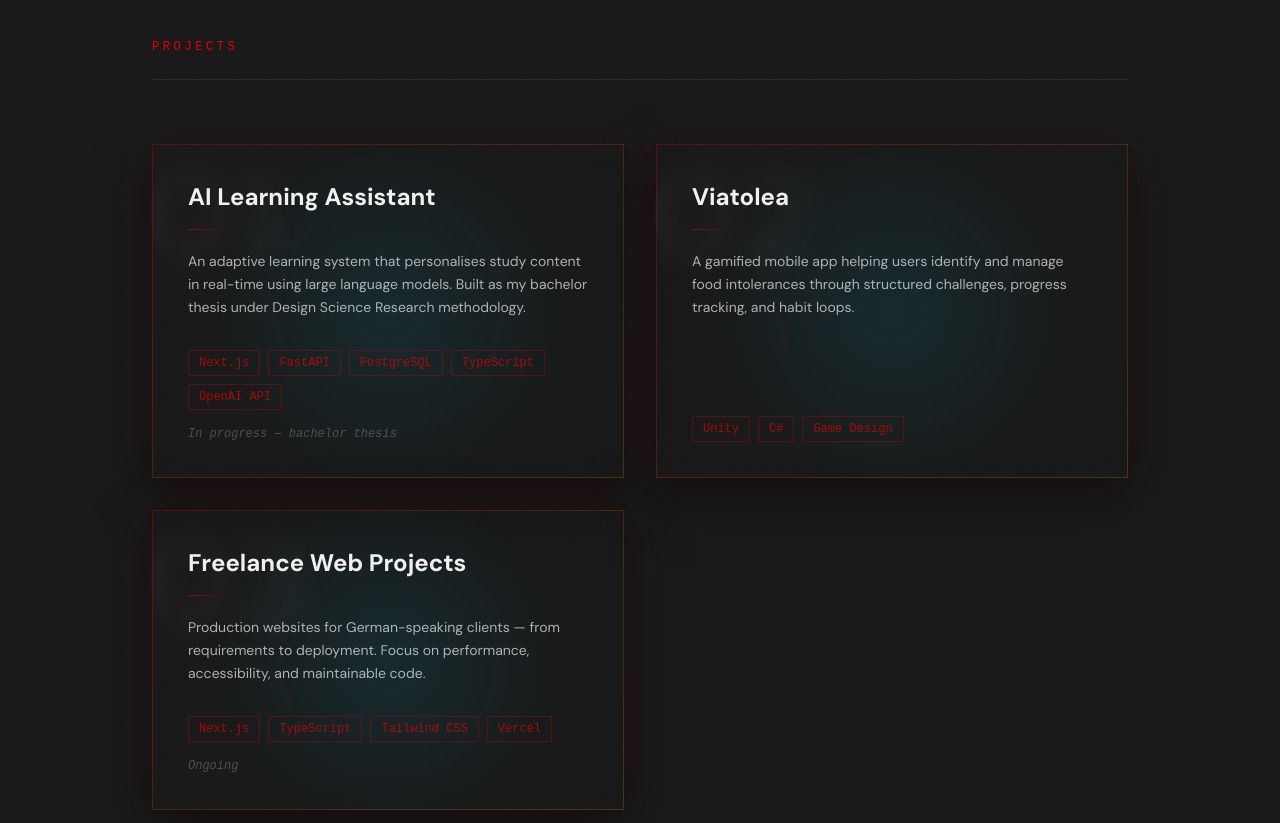
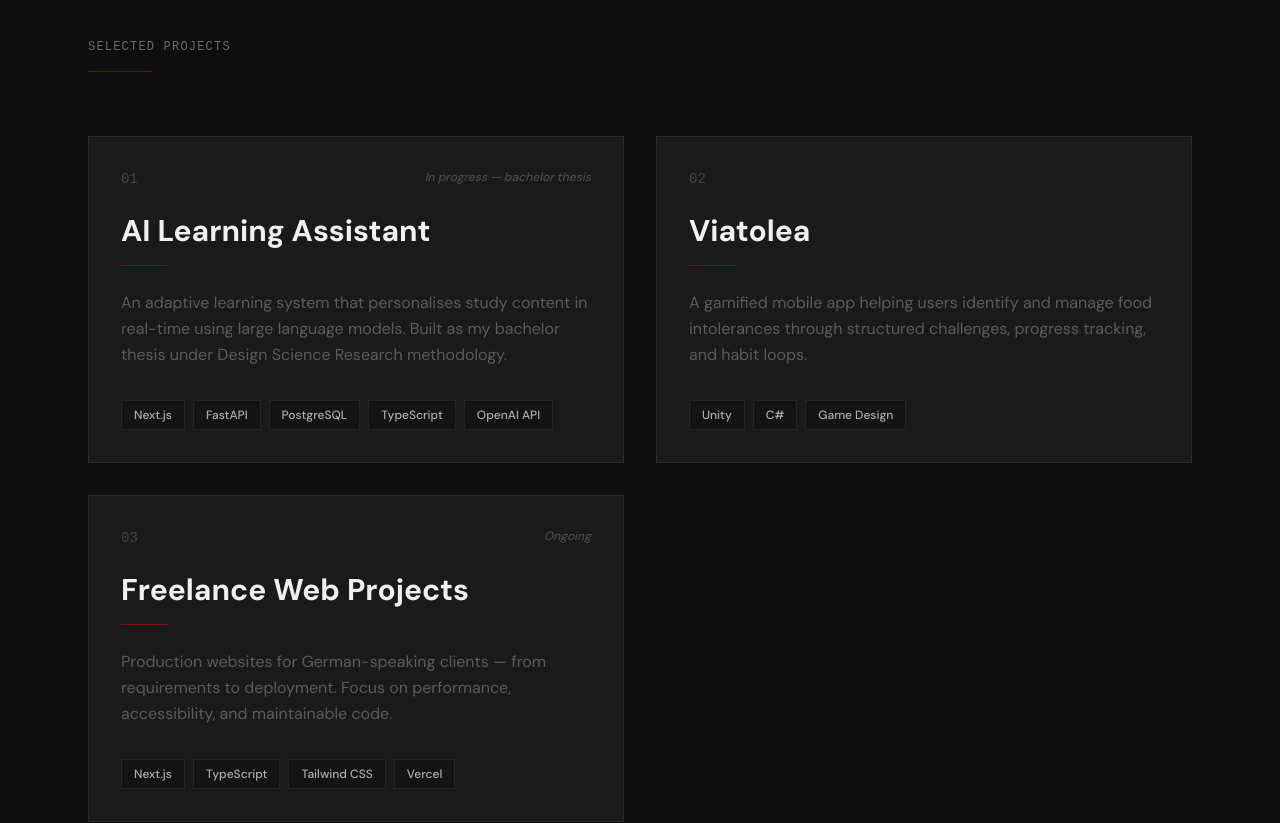
Before and after one commit to khusanovich/portfolio, a Next.js app: page / in a window 1280 px wide. Shown: the part 2040-2863 px from the top of the page. Built offline with nearby package versions, Linux system fonts and the light colour scheme.

Commit message:
simplify projects section - remove 3D tilt effects

```diff
--- a/src/components/sections/Projects.tsx
+++ b/src/components/sections/Projects.tsx
@@ -1,7 +1,3 @@
-"use client";
-
-import { useRef } from "react";
-import { motion, useMotionValue, useSpring, useTransform } from "framer-motion";
 import FadeIn from "@/components/FadeIn";
 
 interface Project {
@@ -39,106 +35,81 @@ const PROJECTS: Project[] = [
   },
 ];
 
-function TiltCard({ project, i }: { project: Project; i: number }) {
-  const ref = useRef<HTMLDivElement>(null);
-  const x = useMotionValue(0);
-  const y = useMotionValue(0);
-
-  const rX = useSpring(useTransform(y, [-0.5, 0.5], [8, -8]),  { stiffness: 300, damping: 30 });
-  const rY = useSpring(useTransform(x, [-0.5, 0.5], [-8, 8]),  { stiffness: 300, damping: 30 });
-
-  /* Moving inner glow follows cursor */
-  const glowBg = useTransform([x, y], ([lx, ly]) => {
-    const px = ((lx as number) + 0.5) * 100;
-    const py = ((ly as number) + 0.5) * 100;
-    return `radial-gradient(circle at ${px}% ${py}%, rgba(0,212,255,0.09) 0%, transparent 65%)`;
-  });
-
-  const onMove = (e: React.MouseEvent<HTMLDivElement>) => {
-    if (!ref.current) return;
-    const r = ref.current.getBoundingClientRect();
-    x.set((e.clientX - r.left) / r.width  - 0.5);
-    y.set((e.clientY - r.top)  / r.height - 0.5);
-  };
-  const onLeave = () => { x.set(0); y.set(0); };
-
+function ProjectCard({ project, i }: { project: Project; i: number }) {
   return (
     <FadeIn delay={i * 0.1}>
-      <motion.div
-        ref={ref}
-        onMouseMove={onMove}
-        onMouseLeave={onLeave}
-        style={{ rotateX: rX, rotateY: rY, transformPerspective: 900 }}
-        whileHover={{ z: 20 }}
-        className="relative h-full"
-      >
-        {/* Large faded index */}
-        <span
-          className="absolute -top-6 -left-2 font-serif font-bold text-foreground/4 select-none pointer-events-none"
-          style={{ fontSize: "clamp(80px, 10vw, 140px)" }}
-          aria-hidden="true"
-        >
+      <article className="group relative bg-surface border border-muted/20 p-8 hover:border-accent/30 transition-all duration-300">
+        {/* Index number */}
+        <div className="flex items-start justify-between mb-6">
+          <span className="font-mono text-sm text-muted/50">
             {project.index}
           </span>
+          {project.status && (
+            <span className="text-xs font-medium text-muted/60 italic">
+              {project.status}
+            </span>
+          )}
+        </div>
 
-        <motion.article
-          style={{ background: glowBg }}
-          className="gradient-border bg-white/6 backdrop-blur-md p-9 flex flex-col h-full group hover:bg-white/9 transition-colors duration-300 glow-card"
-        >
-          <h3 className="font-serif text-2xl font-bold text-foreground mb-4 leading-snug group-hover:gradient-text transition-all duration-300">
+        {/* Title */}
+        <h3 className="text-2xl md:text-3xl font-bold text-foreground mb-4 group-hover:text-accent transition-colors duration-300">
           {project.name}
         </h3>
 
-          <motion.div
-            className="h-px mb-5 bg-gradient-to-r from-accent/60 to-transparent"
-            initial={{ width: "2.5rem" }}
-            whileHover={{ width: "5rem" }}
-            transition={{ duration: 0.3 }}
-          />
+        {/* Divider */}
+        <div className="w-12 h-px bg-accent/50 mb-6 group-hover:w-20 transition-all duration-300" />
 
-          <p className="font-sans text-sm font-light leading-relaxed text-foreground/70 mb-8 flex-1">
+        {/* Description */}
+        <p className="text-base text-muted/80 leading-relaxed mb-8">
           {project.description}
         </p>
 
-          <div className="mt-auto space-y-4">
-            <ul className="flex flex-wrap gap-2" role="list">
-              {project.stack.map((t) => (
-                <li key={t} className="text-xs font-mono text-accent/70 border border-accent/30 px-2.5 py-1 hover:border-accent/60 hover:text-accent transition-colors duration-200">
-                  {t}
-                </li>
+        {/* Tech stack */}
+        <div className="flex flex-wrap gap-2">
+          {project.stack.map((tech) => (
+            <span
+              key={tech}
+              className="text-xs font-medium text-foreground/70 bg-background/50 border border-muted/20 px-3 py-1.5 hover:border-accent/40 hover:text-accent transition-all duration-200"
+            >
+              {tech}
+            </span>
           ))}
-            </ul>
-            {project.href ? (
-              <a href={project.href} target="_blank" rel="noopener noreferrer"
-                className="inline-flex items-center gap-2 text-xs font-mono text-accent hover:text-foreground transition-colors duration-200">
+        </div>
+
+        {project.href && (
+          <a
+            href={project.href}
+            target="_blank"
+            rel="noopener noreferrer"
+            className="inline-flex items-center gap-2 text-sm font-semibold text-accent hover:text-accent/80 mt-6 transition-colors duration-200"
+          >
             View project →
           </a>
-            ) : project.status ? (
-              <p className="text-xs font-mono text-foreground/25 italic">{project.status}</p>
-            ) : null}
-          </div>
-        </motion.article>
-      </motion.div>
+        )}
+      </article>
     </FadeIn>
   );
 }
 
 export default function Projects() {
   return (
-    <section id="projects" className="py-32 bg-surface relative overflow-hidden">
-      <div className="dot-grid absolute inset-0 opacity-60 pointer-events-none" />
-
-      <div className="relative z-10 max-w-5xl mx-auto px-6">
+    <section id="projects" className="py-24 md:py-32 bg-background relative">
+      <div className="max-w-6xl mx-auto px-6">
+        {/* Section header */}
         <FadeIn>
-          <p className="font-mono text-xs tracking-[0.3em] uppercase text-accent mb-6">Projects</p>
-          <hr className="border-0 border-t border-white/8 mb-16" />
+          <div className="mb-16">
+            <p className="font-mono text-xs tracking-widest uppercase text-muted mb-4">
+              Selected Projects
+            </p>
+            <div className="w-16 h-px bg-accent/50" />
+          </div>
         </FadeIn>
 
+        {/* Projects grid */}
         <div className="grid md:grid-cols-2 gap-8">
           {PROJECTS.map((p, i) => (
-            <TiltCard key={p.index} project={p} i={i} />
+            <ProjectCard key={p.index} project={p} i={i} />
           ))}
-          {PROJECTS.length % 2 !== 0 && <div aria-hidden="true" className="hidden md:block" />}
         </div>
       </div>
     </section>
```
Lines whose indentation alone changed are shown as unchanged.
